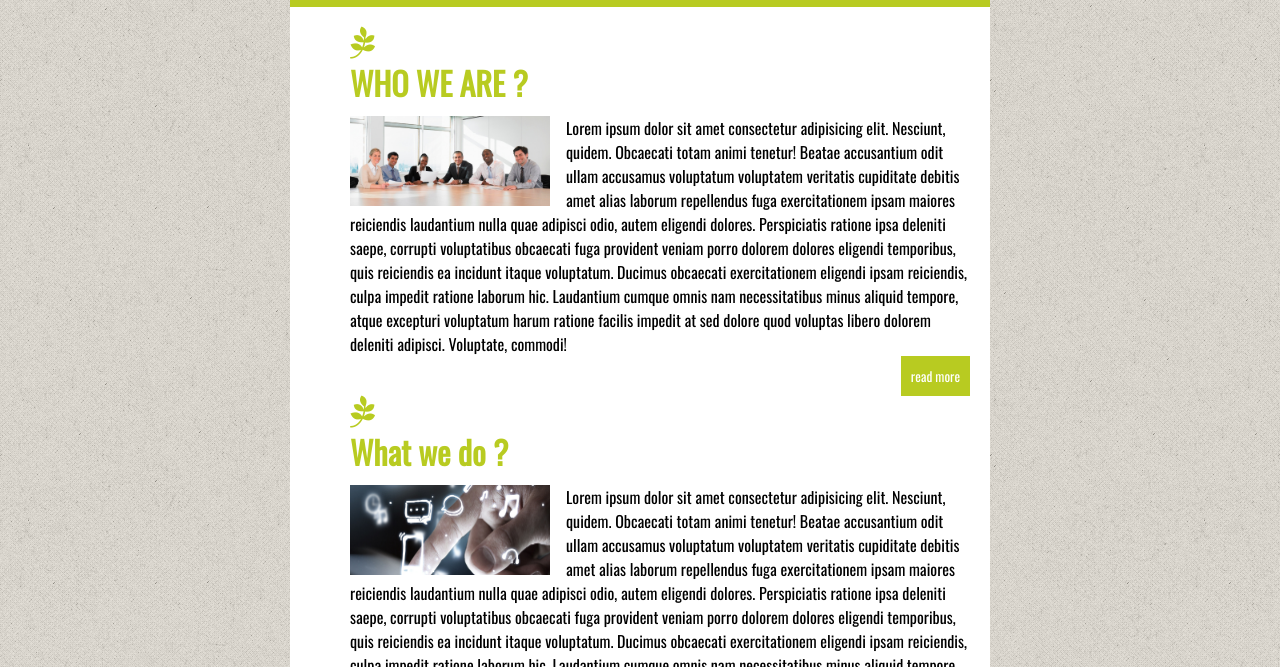
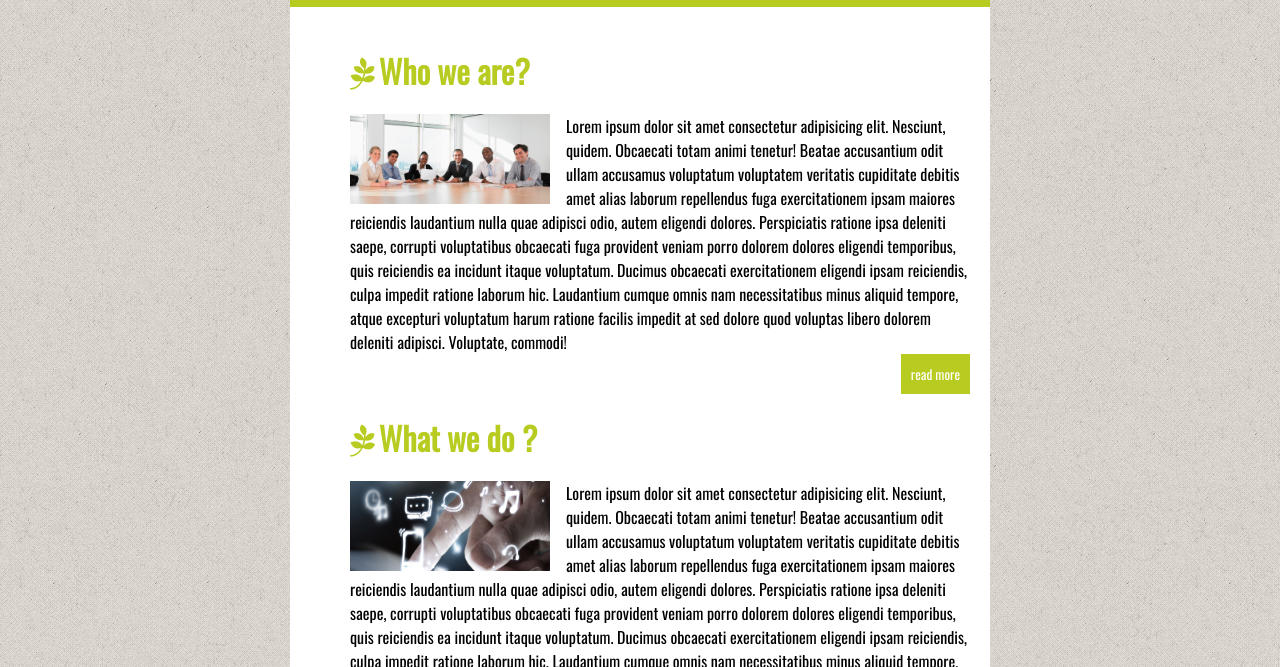
Before and after one commit to A-Monsef/Green-office, a plain HTML site: page index.html in a window 1280 px wide. Shown: the part 133-800 px from the top of the page. Drawn offline with Linux system fonts and the light colour scheme.

Commit message:
ajouter icone

```diff
--- a/index.html
+++ b/index.html
@@ -20,8 +20,10 @@
         </nav>
         <main>
             <div>
-                <i class= "fa fa-pagelines" style="font-size: 2em;"></i>
-                <h1>WHO WE ARE ?</h1>
+                <div class="titre">
+                    <i class="fa fa-pagelines" style="font-size: 2em;"></i>
+                    <h1>Who we are?</h1>
+                </div>
                 <img src="/image/who.jpg" alt="who">
                 <p>
                     Lorem ipsum dolor sit amet consectetur adipisicing elit. Nesciunt, quidem. Obcaecati totam animi tenetur! Beatae accusantium odit ullam accusamus voluptatum voluptatem veritatis cupiditate debitis amet alias laborum repellendus fuga exercitationem ipsam maiores reiciendis laudantium nulla quae adipisci odio, autem eligendi dolores. Perspiciatis ratione ipsa deleniti saepe, corrupti voluptatibus obcaecati fuga provident veniam porro dolorem dolores eligendi temporibus, quis reiciendis ea incidunt itaque voluptatum. Ducimus obcaecati exercitationem eligendi ipsam reiciendis, culpa impedit ratione laborum hic. Laudantium cumque omnis nam necessitatibus minus aliquid tempore, atque excepturi voluptatum harum ratione facilis impedit at sed dolore quod voluptas libero dolorem deleniti adipisci. Voluptate, commodi!
@@ -29,8 +31,10 @@
                 <button> read more </button>
             </div>
             <div>
-                <i class= "fa fa-pagelines" style="font-size: 2em;"></i>
-                <h1>What we do ?</h1>
+                <div class="titre">
+                    <i class="fa fa-pagelines" style="font-size: 2em;"></i>
+                    <h1>What we do ?</h1>
+                 </div>
                 <img src="/image/what.jpg" alt="who">
                 <p>
                     Lorem ipsum dolor sit amet consectetur adipisicing elit. Nesciunt, quidem. Obcaecati totam animi tenetur! Beatae accusantium odit ullam accusamus voluptatum voluptatem veritatis cupiditate debitis amet alias laborum repellendus fuga exercitationem ipsam maiores reiciendis laudantium nulla quae adipisci odio, autem eligendi dolores. Perspiciatis ratione ipsa deleniti saepe, corrupti voluptatibus obcaecati fuga provident veniam porro dolorem dolores eligendi temporibus, quis reiciendis ea incidunt itaque voluptatum. Ducimus obcaecati exercitationem eligendi ipsam reiciendis, culpa impedit ratione laborum hic. Laudantium cumque omnis nam necessitatibus minus aliquid tempore, atque excepturi voluptatum harum ratione facilis impedit at sed dolore quod voluptas libero dolorem deleniti adipisci. Voluptate, commodi!
--- a/style.css
+++ b/style.css
@@ -69,6 +69,12 @@ div ul{
     margin-top: 20px;
     margin-left: 40px;
 }
+.titre h1,i{
+    display: inline;
+}
+.titre i{
+    margin-left: -60px;
+}
 
 footer img{
     margin-top: 0px;
```
